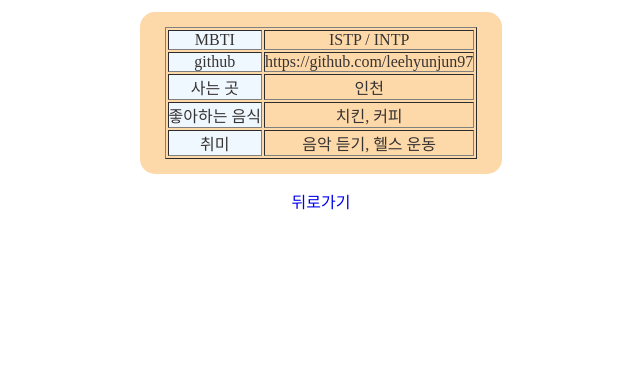
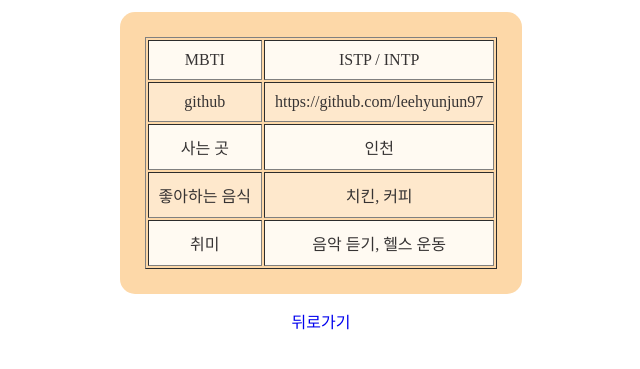
Before and after one commit to leehyunjun97/FE7-leehyunjun, a plain HTML site: page tmi.html in a window 1280 px wide. Shown: the part 45-414 px from the top of the page, without its empty margins (319-959 px from the left). Drawn offline with Linux system fonts and the light colour scheme; a web font is replaced by a local one.

Commit message:
tmi 페이지 수정 및 css 작성

```diff
--- a/index.css
+++ b/index.css
@@ -67,3 +67,19 @@ a:hover {
 }
 
 /* 티엠아이 페이지 */
+
+.tmi-main table {
+  margin: 10px 0;
+}
+
+.tmi-main table tr {
+  background-color: rgb(255, 250, 242);
+}
+
+.tmi-main table tr:nth-child(even) {
+  background-color: rgb(255, 250, 242, 0.5);
+}
+
+.tmi-main table td {
+  padding: 10px;
+}
--- a/tmi.html
+++ b/tmi.html
@@ -10,11 +10,8 @@
     <header>
       <h2>TMI</h2>
     </header>
-    <main>
+    <main class="tmi-main">
       <table border>
-        <colgroup>
-          <col style="background-color: aliceblue" />
-        </colgroup>
         <tr>
           <td>MBTI</td>
           <td>ISTP / INTP</td>
```
